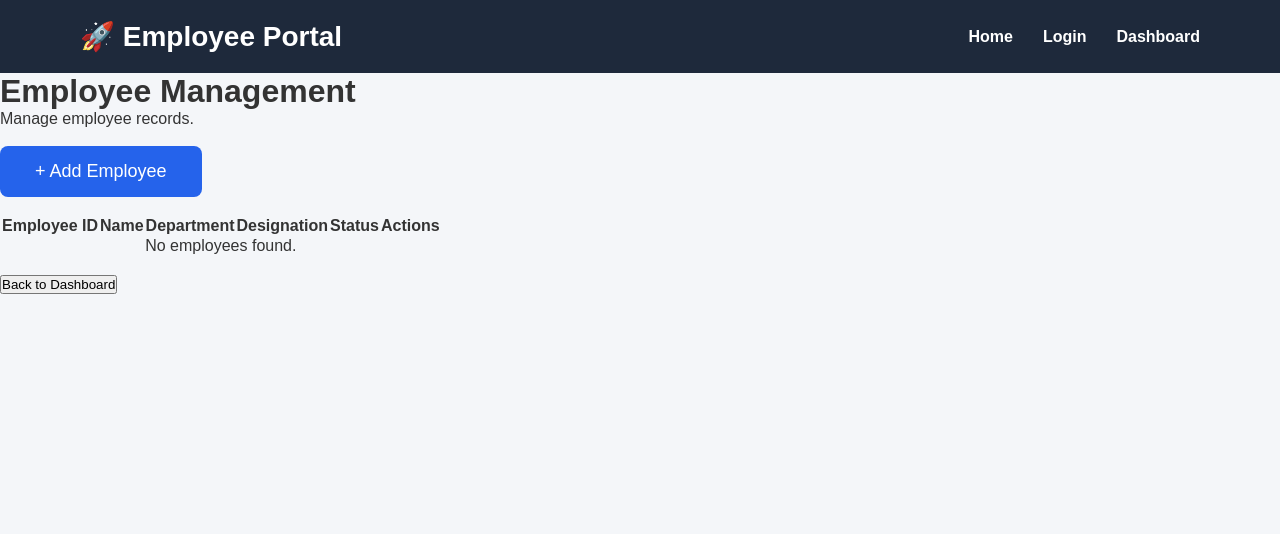
After one commit to saishrane06/employee-portal, a Flask app: template templates/employees.html in a window 1280 px wide. The commit adds this page. Shown: the top 534 px of the page. Run offline with Flask 3, Linux system fonts and the light colour scheme; the template is opened without the code that fills it, so the values that code supplies are empty; parts of the project's set-up code (start-up, migrations or seed data) failed here and were passed over.

Commit message:
Implement employee listing page

```diff
--- /dev/null
+++ b/templates/employees.html
@@ -0,0 +1,107 @@
+{% extends "base.html" %}
+
+{% block title %}
+Employee Management
+{% endblock %}
+
+{% block content %}
+
+<div class="container">
+
+    <h1>Employee Management</h1>
+
+    <p>Manage employee records.</p>
+
+    <br>
+
+    <a href="#">
+        <button class="btn-primary">
+            + Add Employee
+        </button>
+    </a>
+
+    <br><br>
+
+    <table class="employee-table">
+
+        <thead>
+
+            <tr>
+
+                <th>Employee ID</th>
+
+                <th>Name</th>
+
+                <th>Department</th>
+
+                <th>Designation</th>
+
+                <th>Status</th>
+
+                <th>Actions</th>
+
+            </tr>
+
+        </thead>
+
+        <tbody>
+
+        {% if employees %}
+
+            {% for emp in employees %}
+
+            <tr>
+
+                <td>{{ emp["employee_id"] }}</td>
+
+                <td>{{ emp["first_name"] }} {{ emp["last_name"] }}</td>
+
+                <td>{{ emp["department"] }}</td>
+
+                <td>{{ emp["designation"] }}</td>
+
+                <td>{{ emp["status"] }}</td>
+
+                <td>
+
+                    <button class="btn-edit">
+                        Edit
+                    </button>
+
+                    <button class="btn-danger">
+                        Delete
+                    </button>
+
+                </td>
+
+            </tr>
+
+            {% endfor %}
+
+        {% else %}
+
+            <tr>
+
+                <td colspan="6" style="text-align:center;">
+                    No employees found.
+                </td>
+
+            </tr>
+
+        {% endif %}
+
+        </tbody>
+
+    </table>
+
+    <br>
+
+    <a href="{{ url_for('auth.dashboard') }}">
+        <button class="btn-secondary">
+            Back to Dashboard
+        </button>
+    </a>
+
+</div>
+
+{% endblock %}
```
Also changed, not shown: routes/employee.py (+25 -4 lines), templates/dashboard.html (+20 -18 lines).
